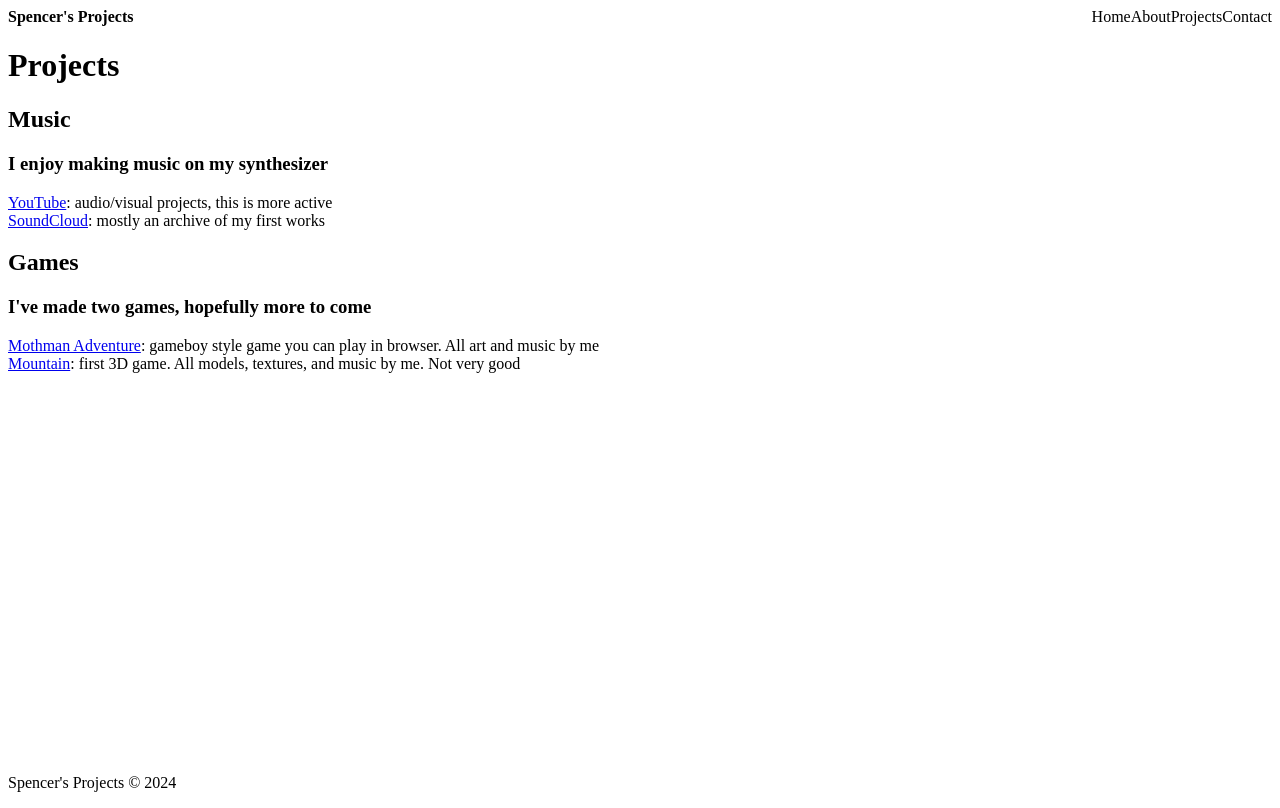
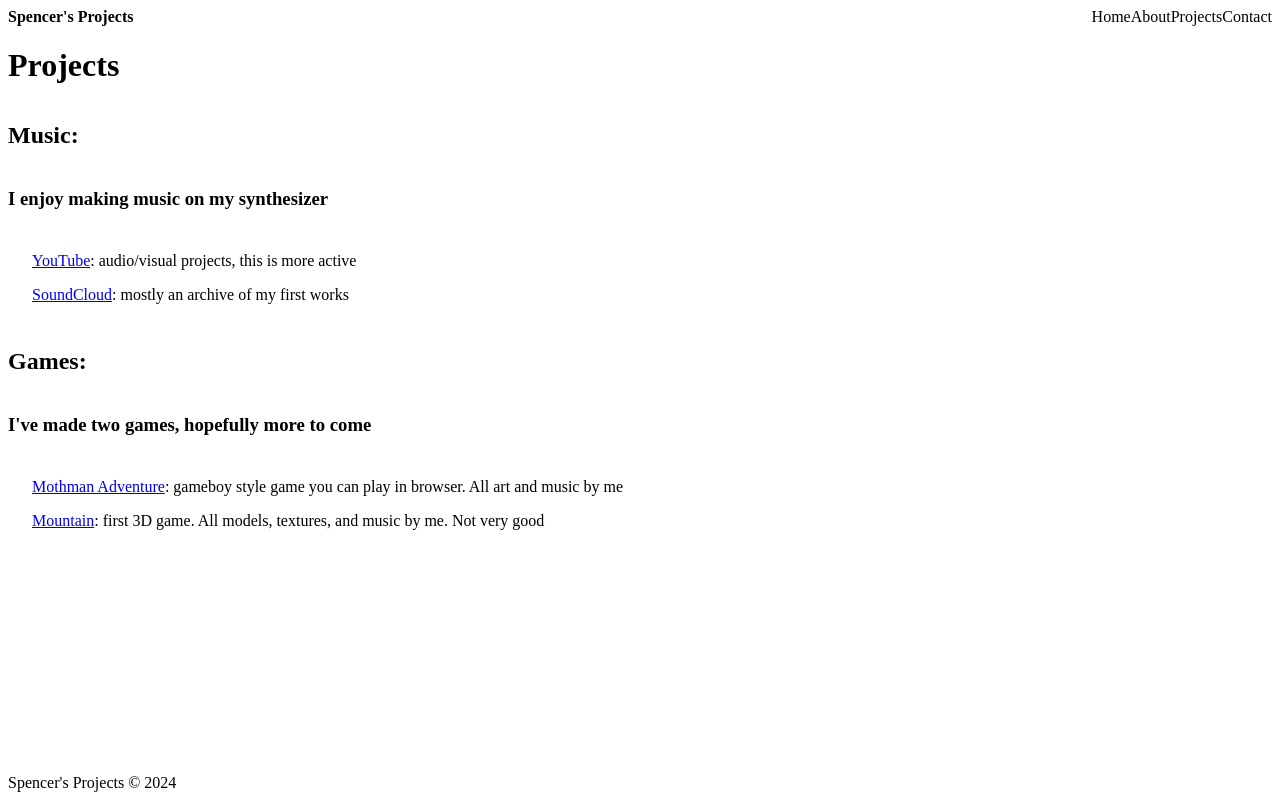
Before and after one commit to srlivingston/personal-blog, a SvelteKit app: page /projects in a window 1280 px wide. Built offline with nearby package versions, Linux system fonts and the light colour scheme; a web font is replaced by a local one.

Commit message:
styling for projects

```diff
--- a/src/routes/projects/+page.svelte
+++ b/src/routes/projects/+page.svelte
@@ -1,14 +1,33 @@
 <h1>Projects</h1>
-<h2>Music</h2>
+<h2>Music:</h2>
 <h3>I enjoy making music on my synthesizer</h3>
 <ul>
     <li><a href="https://www.youtube.com/channel/UCzwqcIkZoWCyAKWVJm3LZzw">YouTube</a>: audio/visual projects, this is more active</li>
     <li><a href="https://soundcloud.com/spencer-livingston-640791734">SoundCloud</a>: mostly an archive of my first works</li>
 </ul>
 
-<h2>Games</h2>
+<h2>Games:</h2>
 <h3>I've made two games, hopefully more to come</h3>
 <ul>
     <li><a href="https://srlivingston.itch.io/mothman-adventure">Mothman Adventure</a>: gameboy style game you can play in browser. All art and music  by me</li>
     <li><a href="https://srlivingston.itch.io/mountain">Mountain</a>: first 3D game. All models, textures, and music by me. Not very good</li>
 </ul>
+
+
+<style>
+    ul{
+        padding: 1em;
+    }
+
+    li{
+        padding: 0.5em;
+    }
+
+    h1{
+        padding-bottom: .5em;
+    }
+
+    h3{
+        padding-top: 1em;
+    }
+</style>
```
